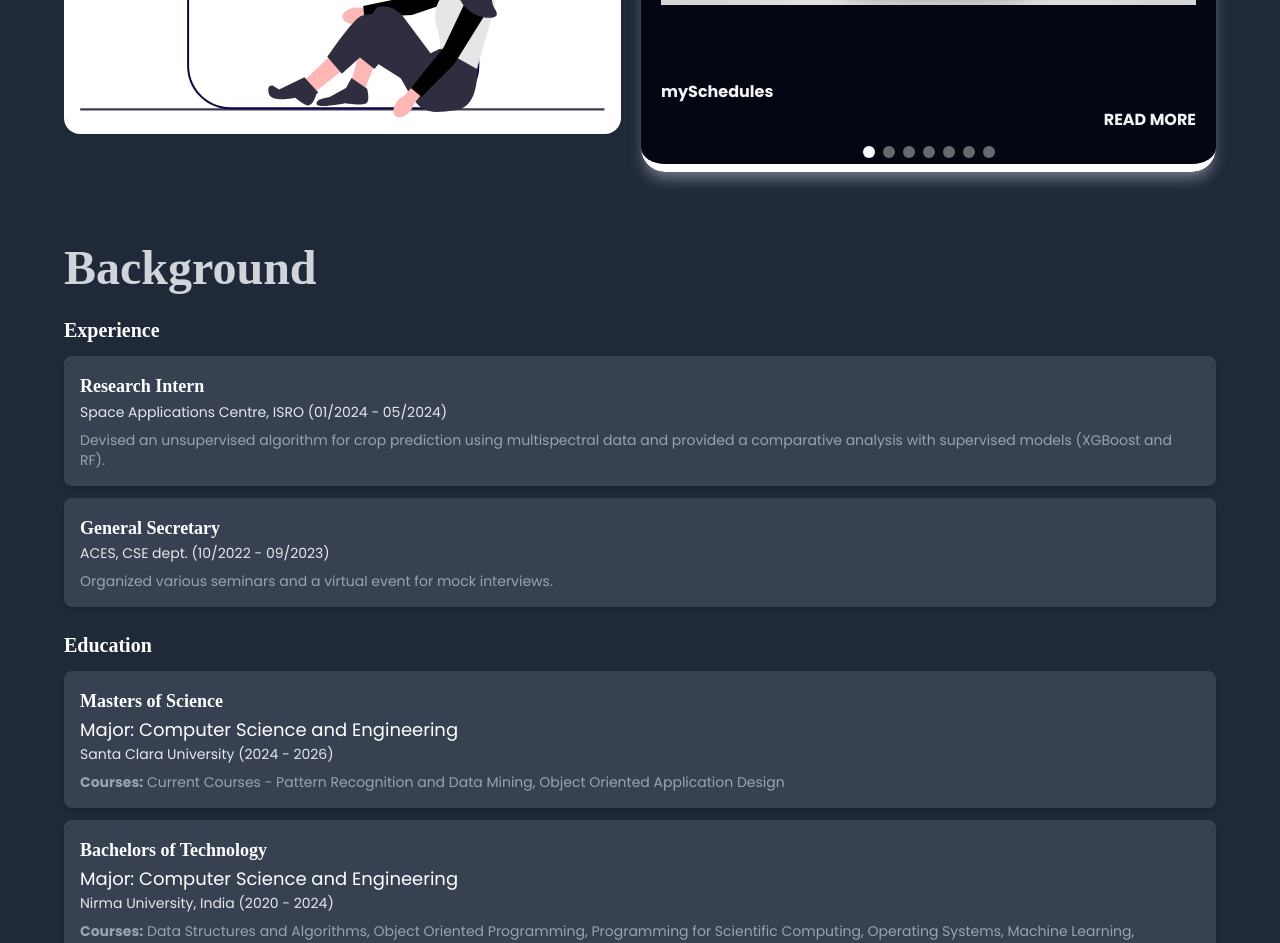
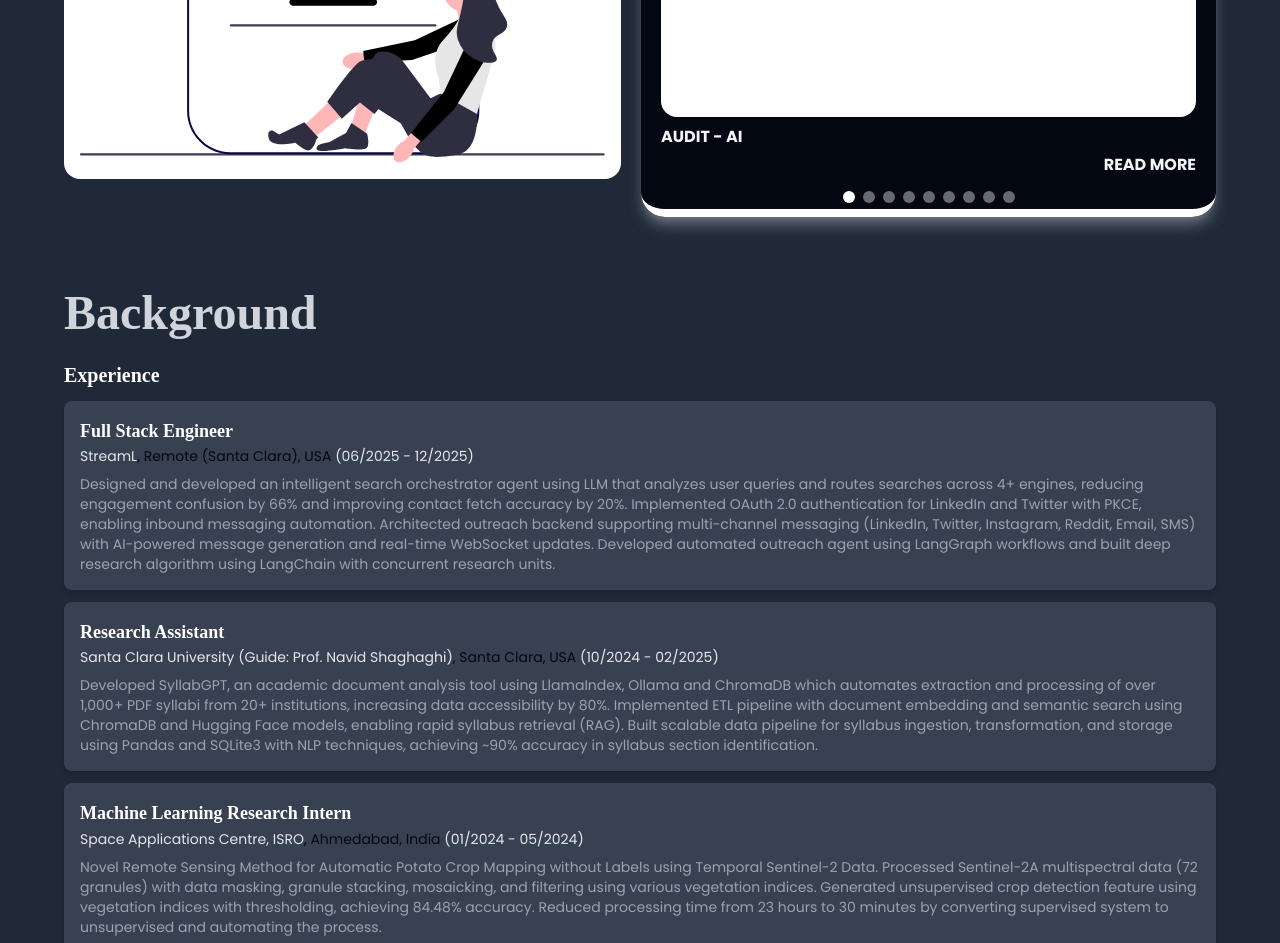
Before and after one commit to mmanav02/mmanav02.github.io, a Vue app: page / in a window 1280 px wide. Shown: the part 2280-3223 px from the top of the page. Built offline with nearby package versions, Linux system fonts and the light colour scheme; grey boxes are pictures that could not be loaded; a web font is replaced by a local one.

Commit message:
Update portfolio with latest resume information: Added new experiences (StreamL, SCU Research), updated education dates, enhanced skills, and added contact details

```diff
--- a/package.json
+++ b/package.json
@@ -16,6 +16,7 @@
     "vue": "^3.5.13"
   },
   "devDependencies": {
+    "@rollup/rollup-darwin-arm64": "^4.54.0",
     "@vitejs/plugin-vue": "^5.2.1",
     "@vue/tsconfig": "^0.7.0",
     "autoprefixer": "^10.4.20",
--- a/src/components/Background.vue
+++ b/src/components/Background.vue
@@ -17,7 +17,7 @@ import { experienceItems } from "../data/index.ts";
         <ul class="space-y-3">
           <li v-for="(exp, index) in experienceItems" :key="index" class="bg-gray-700 p-4 rounded-lg shadow-md">
             <h4 class="text-lg text-white font-bold">{{ exp.position }}</h4>
-            <p class="text-sm text-gray-200">{{ exp.company }} ({{ exp.duration }})</p>
+            <p class="text-sm text-gray-200">{{ exp.company }}<span v-if="exp.location">, {{ exp.location }}</span> ({{ exp.duration }})</p>
             <p class="text-sm text-gray-400 mt-2">{{ exp.description }}</p>
           </li>
         </ul>
--- a/src/components/Contact.vue
+++ b/src/components/Contact.vue
@@ -3,51 +3,54 @@ import ContactSVG from "../assets/svg/contact.svg";
 </script>
 
 <template>
-
-<section className="bg-black pb-8" id="contact">
-    <div className="lg:container px-5 pt-14">
-    <h2 className="suptitle text-white" data-aos="fade-down">
+<section class="bg-black pb-8" id="contact">
+    <div class="lg:container px-5 pt-14">
+    <h2 class="suptitle text-white" data-aos="fade-down">
         Hire Me
     </h2>
-    <h4 className="title text-gray-500" data-aos="fade-down">
+    <h4 class="title text-gray-500" data-aos="fade-down">
         FOR YOUR PROJECTS
     </h4>
     <br />
-    <div className="flex items-center flex-col space-y-4 lg:flex-row">
-        <Image
-        src={ContactSVG}
+    <div class="flex items-center flex-col space-y-4 lg:flex-row">
+        <img
+        :src="ContactSVG"
         alt="Contact SVG"
         data-aos="fade-right"
-        className="max-w-sm mt-4 md:mt-0 md:max-w-xl md:block text-gray-950"
+        class="max-w-sm mt-4 md:mt-0 md:max-w-xl md:block text-gray-950"
         />
         <div
         data-aos="fade-left"
-        className="ml-4 border-2 border-white max-w-md
+        class="ml-4 border-2 border-white max-w-md
         p-6 shadow-sm rounded-xl rounded-br-[8rem] sm:min-w-[22rem]"
         >
-        <div className="w-full max-w-md bg-gray-950 p-5">
-            <h2 className="text-lg font-semibold text-gray-300 mb-2">
+        <div class="w-full max-w-md bg-gray-950 p-5">
+            <h2 class="text-lg font-semibold text-gray-300 mb-2">
             Contact details
             </h2>
-            <address className="relative bg-gray-700 dark:border-gray-600 p-4 rounded-lg border border-gray-200 not-italic flex space-x-2">
-            <div className="space-y-2 text-gray-500 dark:text-gray-400 leading-loose hidden sm:block">
+            <address class="relative bg-gray-700 dark:border-gray-600 p-4 rounded-lg border border-gray-200 not-italic flex space-x-2">
+            <div class="space-y-2 text-gray-500 dark:text-gray-400 leading-loose hidden sm:block">
                 Name: <br />
                 Email: <br />
+                Phone: <br />
+                Website: <br />
             </div>
-            <div id="contact-details" className="space-y-2 text-white font-medium leading-loose">
+            <div id="contact-details" class="space-y-2 text-white font-medium leading-loose">
                 Manav Pragnesh Vakharia <br />
                 mpvwork06@gmail.com <br />
+                9518232503 <br />
+                <a href="https://manavvpvakharia.com" target="_blank" rel="noopener noreferrer" class="text-blue-400 hover:text-blue-300">manavvpvakharia.com</a> <br />
             </div>
             </address>
         </div>
 
-        <p className="leading-7 text-gray-300">
+        <p class="leading-7 text-gray-300">
             For business purposes, reach out via given details.
         </p>
         <br />
         <a
             href="mailto:mpvwork06@gmail.com "
-            className="btn bg-white hover:bg-black text-black hover:text-white"
+            class="btn bg-white hover:bg-black text-black hover:text-white"
         >
             Hire Me
         </a>
@@ -55,5 +58,4 @@ import ContactSVG from "../assets/svg/contact.svg";
     </div>
     </div>
 </section>
-
 </template>
--- a/src/data/index.ts
+++ b/src/data/index.ts
@@ -56,6 +56,18 @@ export const navItems = [
 
 export const projectsItems = [
   {
+    title: "AUDIT - AI",
+    image: codeTracker, // Placeholder - replace with actual image
+    link: "#",
+    description: "Comprehensive 5-stage audit system automating the entire audit lifecycle from document ingestion to final audit opinion generation, reducing manual procedures by 60-80%."
+  },
+  {
+    title: "WeHack",
+    image: codeTracker, // Placeholder - replace with actual image
+    link: "#",
+    description: "Complete hackathon management system using React.js/TypeScript frontend and Spring Boot backend with RESTful APIs, user authentication, and role-based access control."
+  },
+  {
     title: "mySchedules",
     image: mySchedules,
     link: "https://github.com/mmanav02/mySchedules",
@@ -96,7 +108,7 @@ export const skillsItems = [
   {
     name: "Python",
     description:
-      "Frameworks: Django, Tensorflow\nLibraries: Pandas, Numpy, Scikit-learn",
+      "Frameworks: Django, FastAPI, Flask, TensorFlow\nLibraries: Pandas, Numpy, Scikit-learn\nAI/ML: RAG, Langchain, Langgraph, LlamaIndex",
     logo: Python,
   },
   {
@@ -106,33 +118,33 @@ export const skillsItems = [
     logo: Java,
   },
   {
-    name: "Angular",
+    name: "TypeScript/JavaScript",
     description:
-      "",
-    logo: Angular,
+      "Frameworks: React, Vue, Angular, Next.js\nFrontend: HTML/CSS, Tailwind CSS",
+    logo: Vue,
   },
   {
     name: "C/C++",
     description:
-      "",
+      "Systems Programming",
     logo: C,
   },
   {
     name: "PostgreSQL",
     description:
-      "",
+      "Database Management, SQLite3, MySQL",
     logo: PostgreSQL,
   },
   {
-    name: "Mongodb",
+    name: "Cloud & DevOps",
     description:
-      "",
+      "Google Cloud Platform, AWS\nGit, Docker, Redis, Celery\nHadoop, QGIS, Google Earth Engine",
     logo: mongodb,
   },
   {
     name:"Vue",
     description:
-      "",
+      "Frontend Framework",
     logo: Vue,
   },
 ];
@@ -164,32 +176,41 @@ export const testimonialsItems = [
 
 export const educationItems = [
   {
-    degree: "Masters of Science",
+    degree: "Master of Science",
     major: "Computer Science and Engineering",
     institution: "Santa Clara University",
-    year: "2024 - 2026",
-    course: "Current Courses - Pattern Recognition and Data Mining, Object Oriented Application Design"
+    year: "09/2024 - 06/2026",
+    course: "CGPA: 3.69/4.0 - Current Courses: Pattern Recognition and Data Mining, Object Oriented Application Design"
   },
   {
-    degree: "Bachelors of Technology",
+    degree: "Bachelor of Technology",
     major: "Computer Science and Engineering",
     institution: "Nirma University, India",
-    year: "2020 - 2024",
-    course: "Data Structures and Algorithms, Object Oriented Programming, Programming for Scientific Computing, Operating Systems, Machine Learning, Computer Networks, Big Data Analytics, Blockchain Technologies, Information and Network Security, Natural Language Processing."
+    year: "10/2020 - 06/2024",
+    course: "CGPA: 3.74/4.0 - Data Structures and Algorithms, Object Oriented Programming, Programming for Scientific Computing, Operating Systems, Machine Learning, Computer Networks, Big Data Analytics, Blockchain Technologies, Information and Network Security, Natural Language Processing."
   }
 ]
 
 export const experienceItems = [
   {
-    position: "Research Intern",
-    company: "Space Applications Centre, ISRO",
-    duration: "01/2024 - 05/2024",
-    description: "Devised an unsupervised algorithm for crop prediction using multispectral data and provided a comparative analysis with supervised models (XGBoost and RF)."
+    position: "Full Stack Engineer",
+    company: "StreamL",
+    location: "Remote (Santa Clara), USA",
+    duration: "06/2025 - 12/2025",
+    description: "Designed and developed an intelligent search orchestrator agent using LLM that analyzes user queries and routes searches across 4+ engines, reducing engagement confusion by 66% and improving contact fetch accuracy by 20%. Implemented OAuth 2.0 authentication for LinkedIn and Twitter with PKCE, enabling inbound messaging automation. Architected outreach backend supporting multi-channel messaging (LinkedIn, Twitter, Instagram, Reddit, Email, SMS) with AI-powered message generation and real-time WebSocket updates. Developed automated outreach agent using LangGraph workflows and built deep research algorithm using LangChain with concurrent research units."
   },
   {
-    position: "General Secretary",
-    company: "ACES, CSE dept.",
-    duration: "10/2022 - 09/2023",
-    description: "Organized various seminars and a virtual event for mock interviews."
+    position: "Research Assistant",
+    company: "Santa Clara University (Guide: Prof. Navid Shaghaghi)",
+    location: "Santa Clara, USA",
+    duration: "10/2024 - 02/2025",
+    description: "Developed SyllabGPT, an academic document analysis tool using LlamaIndex, Ollama and ChromaDB which automates extraction and processing of over 1,000+ PDF syllabi from 20+ institutions, increasing data accessibility by 80%. Implemented ETL pipeline with document embedding and semantic search using ChromaDB and Hugging Face models, enabling rapid syllabus retrieval (RAG). Built scalable data pipeline for syllabus ingestion, transformation, and storage using Pandas and SQLite3 with NLP techniques, achieving ~90% accuracy in syllabus section identification."
+  },
+  {
+    position: "Machine Learning Research Intern",
+    company: "Space Applications Centre, ISRO",
+    location: "Ahmedabad, India",
+    duration: "01/2024 - 05/2024",
+    description: "Novel Remote Sensing Method for Automatic Potato Crop Mapping without Labels using Temporal Sentinel-2 Data. Processed Sentinel-2A multispectral data (72 granules) with data masking, granule stacking, mosaicking, and filtering using various vegetation indices. Generated unsupervised crop detection feature using vegetation indices with thresholding, achieving 84.48% accuracy. Reduced processing time from 23 hours to 30 minutes by converting supervised system to unsupervised and automating the process."
   }
 ];
```
Also changed, not shown: 2 other files (tests, documents, lock files or other folders).
